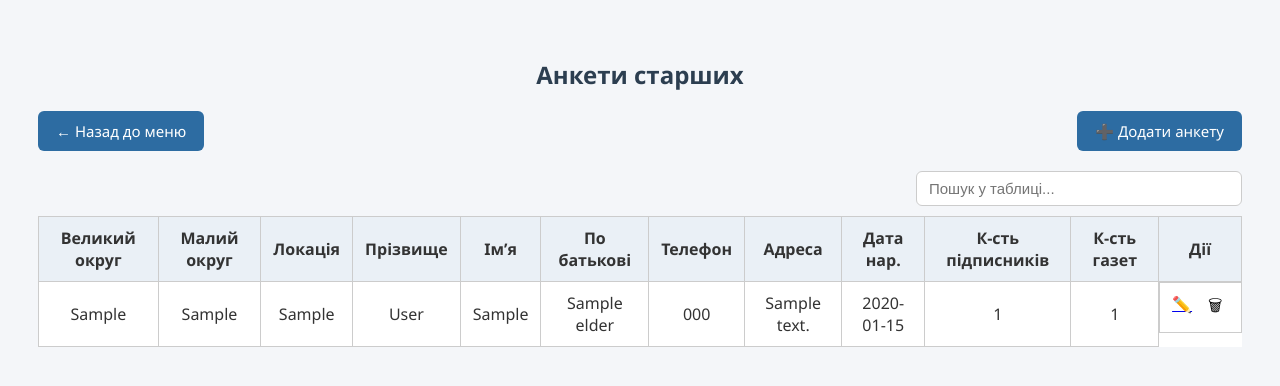
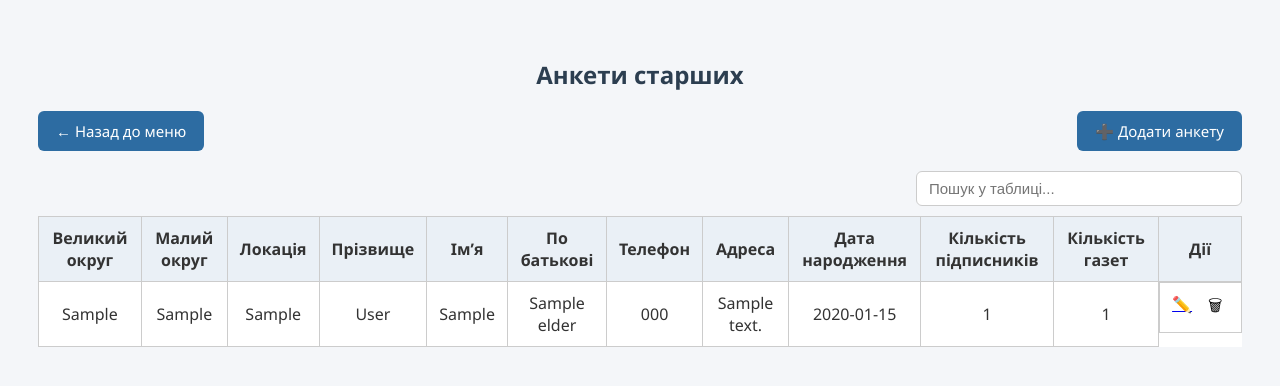
Before and after one commit to Aliina-ai/flask-form, a Flask app: page /elder_list in a window 1280 px wide. Shown: the top 386 px of the page. Run offline with Flask 3, Linux system fonts and the light colour scheme; the visitor is signed in with stand-in values (Sample User, id 1); tables that the repository leaves empty hold one stand-in row (values such as "Sample post").

Commit message:
Update elder_list.html

```diff
--- a/templates/elder_list.html
+++ b/templates/elder_list.html
@@ -111,9 +111,9 @@
                 <th>По батькові</th>
                 <th>Телефон</th>
                 <th>Адреса</th>
-                <th>Дата нар.</th>
-                <th>К-сть підписників</th>
-                <th>К-сть газет</th>
+                <th>Дата народження</th>
+                <th>Кількість підписників</th>
+                <th>Кількість газет</th>
                 <th>Дії</th>
             </tr>
         </thead>
```
